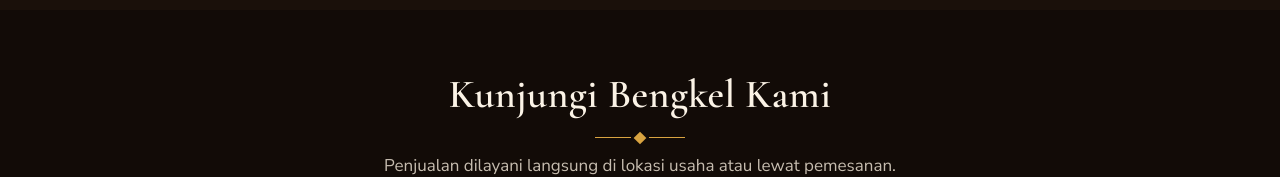
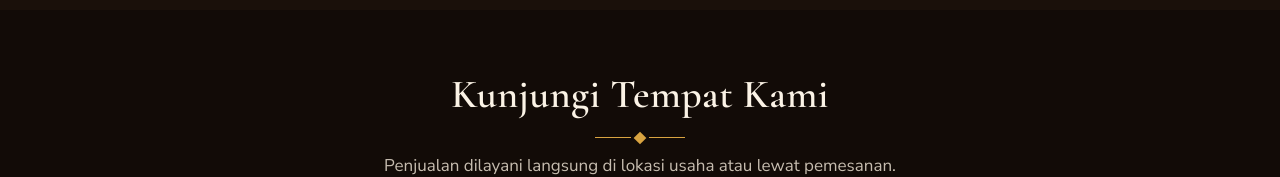
Before and after one commit to hanslumbangaol819-afk/Website_Dhidot_Wayang, a plain HTML site: page lokasi.html in a window 1280 px wide. Shown: the part 294-471 px from the top of the page. Drawn offline with nearby package versions, Linux system fonts and the light colour scheme.

Commit message:
Fixing Location

```diff
--- a/lokasi.html
+++ b/lokasi.html
@@ -47,7 +47,7 @@
     </div>
     <section class="section">
       <div class="container section-title" data-aos="fade-up">
-        <h2>Kunjungi Bengkel Kami</h2><span class="divider"></span>
+        <h2>Kunjungi Tempat Kami</h2><span class="divider"></span>
         <p>Penjualan dilayani langsung di lokasi usaha atau lewat pemesanan.</p>
       </div>
       <div class="container">
```
